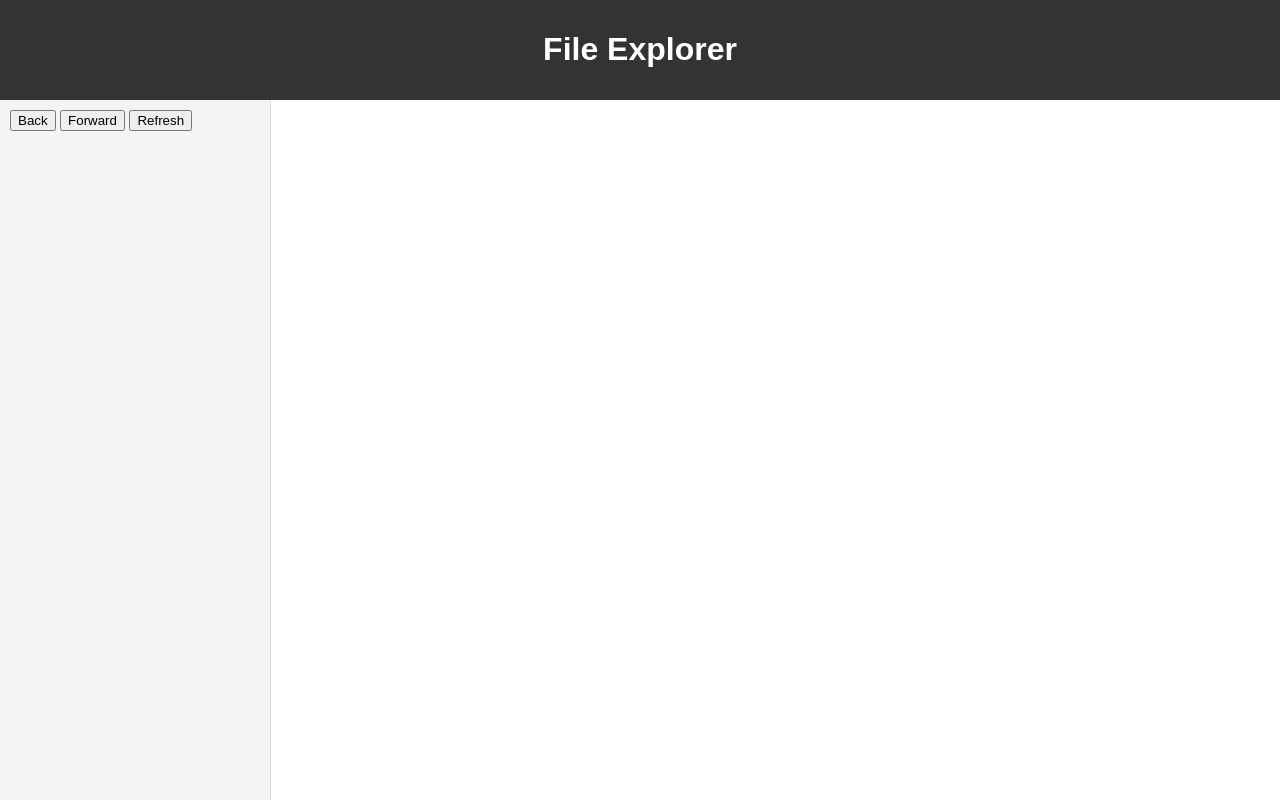
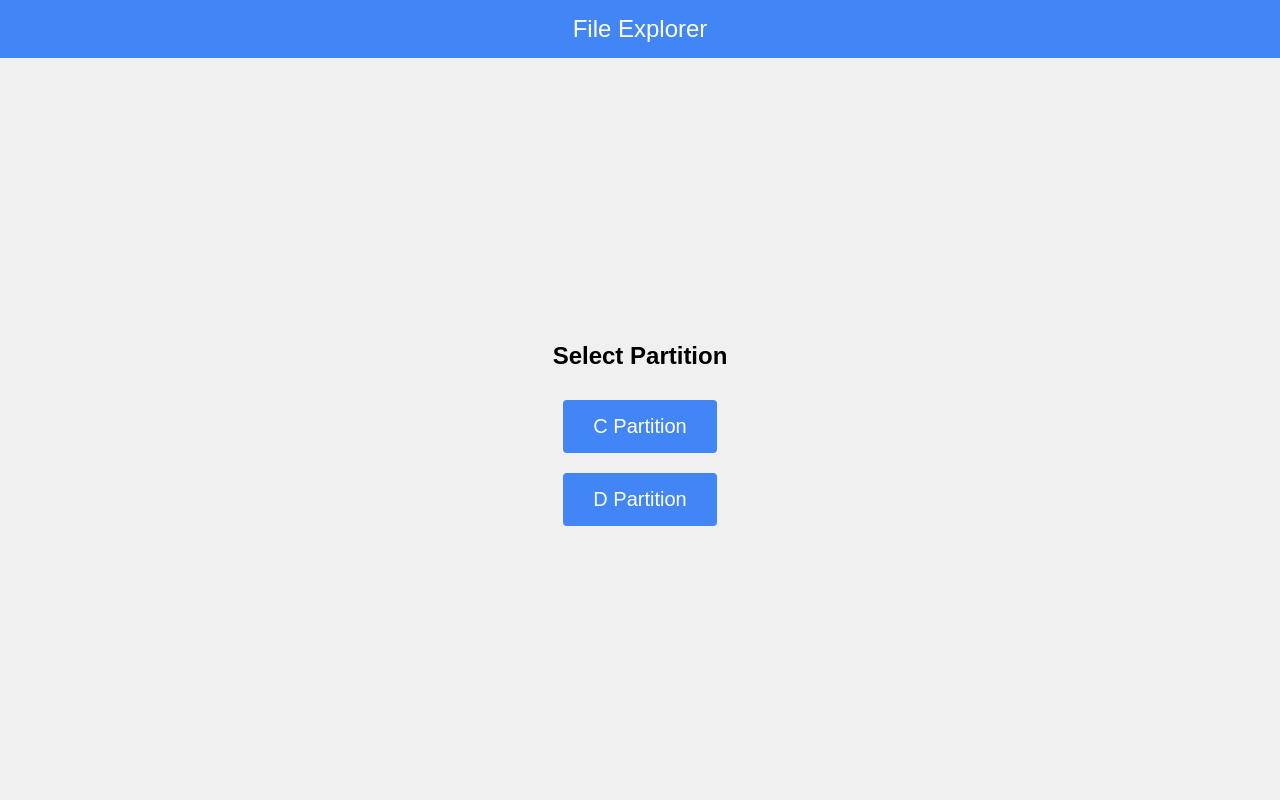
Before and after one commit to sabin1603/Remote-Controller-Server, a Django app: template templates/index.html in a window 1280 px wide. Run offline with Django 5.2, Linux system fonts and the light colour scheme; the template is opened without the code that fills it, so the values that code supplies are empty.

Commit message:
visual changes

```diff
--- a/templates/index.html
+++ b/templates/index.html
@@ -4,11 +4,13 @@
     <meta charset="UTF-8">
     <meta name="viewport" content="width=device-width, initial-scale=1.0">
     <title>File Explorer</title>
+    <link rel="stylesheet" href="https://cdnjs.cloudflare.com/ajax/libs/font-awesome/6.0.0-beta3/css/all.min.css">
     <style>
         body {
             font-family: Arial, sans-serif;
             margin: 0;
             padding: 0;
+            background-color: #f5f5f5;
         }
         .container {
             display: flex;
@@ -16,40 +18,75 @@
             height: 100vh;
         }
         .header {
-            background: #333;
+            background: #4285f4;
             color: white;
-            padding: 10px;
+            padding: 15px;
             text-align: center;
+            font-size: 24px;
+            cursor: pointer;
         }
         .content {
             display: flex;
             flex: 1;
+            overflow: hidden;
         }
         .sidebar {
             width: 250px;
-            background: #f4f4f4;
+            background: #ffffff;
+            border-right: 1px solid #ddd;
+            display: flex;
+            flex-direction: column;
+            padding: 10px;
+        }
+        .sidebar .buttons {
+            display: flex;
+            justify-content: space-between;
+            margin-bottom: 10px;
+        }
+        .sidebar .buttons button {
+            background: #4285f4;
+            color: white;
+            border: none;
+            padding: 10px;
+            cursor: pointer;
+            border-radius: 4px;
+        }
+        .sidebar .buttons button:disabled {
+            background: #b0b0b0;
+        }
+        .sidebar .file-tree {
+            flex: 1;
             overflow-y: auto;
-            padding: 10px;
-            border-right: 1px solid #ddd;
-        }
-        .main {
-            flex: 1;
-            padding: 10px;
         }
         .file-item {
             cursor: pointer;
-            padding: 5px;
-            border-bottom: 1px solid #ddd;
+            padding: 5px 10px;
+            border-bottom: 1px solid #eee;
+            display: flex;
+            align-items: center;
+        }
+        .file-item:hover {
+            background: #f0f0f0;
+        }
+        .file-item i {
+            margin-right: 10px;
         }
         .file-item.selected {
             background: #e0e0e0;
         }
-        .file-item:hover {
-            background: #eee;
+        .main {
+            flex: 1;
+            padding: 20px;
+            overflow-y: auto;
+            position: relative;
         }
         .preview {
         margin-top: 20px;
+        text-align: center;
+        position: relative;
+        padding-top: 40px; /* Add padding to make space for the close button */
         }
+
         .preview img {
             max-width: 100%;
             max-height: 400px;
@@ -62,20 +99,62 @@
         .preview pre {
             white-space: pre-wrap;
             word-wrap: break-word;
+            background: #f4f4f4;
+            padding: 10px;
+            border-radius: 4px;
+        }
+        .preview .close-btn {
+            position: absolute;
+            top: 10px;
+            right: 10px;
+            background: #4285f4;
+            color: white;
+            border: none;
+            border-radius: 50%;
+            width: 30px;
+            height: 30px;
+            cursor: pointer;
+            font-size: 20px;
+            line-height: 30px;
+        }
+        .partition-selection {
+            display: flex;
+            flex-direction: column;
+            align-items: center;
+            justify-content: center;
+            height: 100vh;
+            background: #f0f0f0;
+        }
+        .partition-selection button {
+            padding: 15px 30px;
+            margin: 10px;
+            font-size: 20px;
+            border: none;
+            background: #4285f4;
+            color: white;
+            cursor: pointer;
+            border-radius: 4px;
         }
     </style>
 </head>
 <body>
     <div class="container">
-        <div class="header">
-            <h1>File Explorer</h1>
+        <div class="header" onclick="goHome()">
+            File Explorer
         </div>
-        <div class="content">
+        <div id="partition-selection" class="partition-selection">
+            <h2>Select Partition</h2>
+            <button onclick="selectPartition('C:/')">C Partition</button>
+            <button onclick="selectPartition('D:/')">D Partition</button>
+        </div>
+        <div class="content" style="display: none;">
             <div class="sidebar">
-                <button onclick="goBack()">Back</button>
-                <button onclick="goForward()">Forward</button>
-                <button onclick="refresh()">Refresh</button>
-                <div id="file-tree"></div>
+                <div class="buttons">
+                    <button onclick="goBack()" id="back-button" disabled><i class="fas fa-arrow-left"></i></button>
+                    <button onclick="goForward()"><i class="fas fa-arrow-up"></i></button>
+                    <button onclick="refresh()"><i class="fas fa-sync-alt"></i></button>
+                </div>
+                <div id="file-tree" class="file-tree"></div>
             </div>
             <div class="main">
                 <div id="file-preview" class="preview"></div>
@@ -85,9 +164,18 @@
 
     <script>
         let currentPath = '/';
+        let rootPath = '/';
         let history = [];
         let historyIndex = -1;
         let selectedFolder = null;
+
+        function selectPartition(partition) {
+            document.getElementById('partition-selection').style.display = 'none';
+            document.querySelector('.content').style.display = 'flex';
+            currentPath = partition;
+            rootPath = partition;
+            fetchFileTree(partition);
+        }
 
         function fetchFileTree(path) {
             fetch(`/api/file_explorer/list/?path=${encodeURIComponent(path)}`)
@@ -105,10 +193,22 @@
             fileTree.forEach(file => {
                 const item = document.createElement('div');
                 item.className = 'file-item';
-                item.textContent = file.name;
+                item.innerHTML = `<i class="fas ${getFileIcon(file.extension)}"></i> ${file.name}`;
                 item.onclick = (event) => handleFileClick(event, file);
                 fileTreeContainer.appendChild(item);
             });
+
+            updateNavigationButtons();
+        }
+
+        function getFileIcon(extension) {
+            switch(extension) {
+                case 'folder': return 'fa-folder';
+                case 'txt': return 'fa-file-alt';
+                case 'pdf': return 'fa-file-pdf';
+                case 'image': return 'fa-file-image';
+                default: return 'fa-file';
+            }
         }
 
         function handleFileClick(event, file) {
@@ -126,6 +226,7 @@
                     event.currentTarget.classList.add('selected');
                     selectedFolder = file.path;
                 }
+                clearPreview(); // Clear preview when navigating to a new folder
             } else {
                 previewFile(file.path);
             }
@@ -151,31 +252,41 @@
                 const fileType = blob.type;
                 const fileExtension = path.split('.').pop().toLowerCase();
 
+                let content = '';
                 if (fileType.startsWith('image/')) {
-                        filePreview.innerHTML = `<img src="${url}" alt="Preview">`;
+                    content = `<img src="${url}" alt="Preview">`;
                 } else if (fileExtension === 'txt') {
                     // Read .txt file and display content
                     const reader = new FileReader();
                     reader.onload = function(event) {
-                            filePreview.innerHTML = `<pre>${event.target.result}</pre>`;
+                        filePreview.innerHTML = `<button class="close-btn" onclick="clearPreview()">&times;</button><pre>${event.target.result}</pre>`;
                     };
                     reader.readAsText(blob);
+                    return; // Exit to avoid setting default content
                 } else if (fileExtension === 'pdf') {
                     // Display PDF file
-                        filePreview.innerHTML = `<iframe src="${url}" type="application/pdf" width="100%" height="600px"></iframe>`;
+                    content = `<iframe src="${url}" type="application/pdf"></iframe>`;
                 } else {
-                        filePreview.innerHTML = `<a href="${url}" download>Download File</a>`;
+                    content = `<a href="${url}" download>Download File</a>`;
                 }
+                filePreview.innerHTML = `<button class="close-btn" onclick="clearPreview()">&times;</button>${content}`;
             })
             .catch(error => {
                 console.error('There was a problem with the fetch operation:', error);
-                    const filePreview = document.getElementById('file-preview');
                 filePreview.innerHTML = '<p>Unable to preview the file.</p>';
             });
         }
 
+
+        function clearPreview() {
+            const filePreview = document.getElementById('file-preview');
+            filePreview.innerHTML = '';
+        }
+
         function goBack() {
-            if (historyIndex > 0) {
+            if (currentPath === rootPath) {
+                goHome();
+            } else if (historyIndex > 0) {
                 historyIndex--;
                 fetchFileTree(history[historyIndex]);
             }
@@ -195,8 +306,19 @@
             fetchFileTree(currentPath);
         }
 
-        // Initialize
-        fetchFileTree(currentPath);
+        function goHome() {
+            document.getElementById('partition-selection').style.display = 'flex';
+            document.querySelector('.content').style.display = 'none';
+            currentPath = '/';
+            rootPath = '/';
+            history = [];
+            historyIndex = -1;
+        }
+
+        function updateNavigationButtons() {
+            const backButton = document.getElementById('back-button');
+            backButton.disabled = (currentPath === rootPath);
+        }
     </script>
 </body>
 </html>
```
Lines whose indentation alone changed are shown as unchanged.
